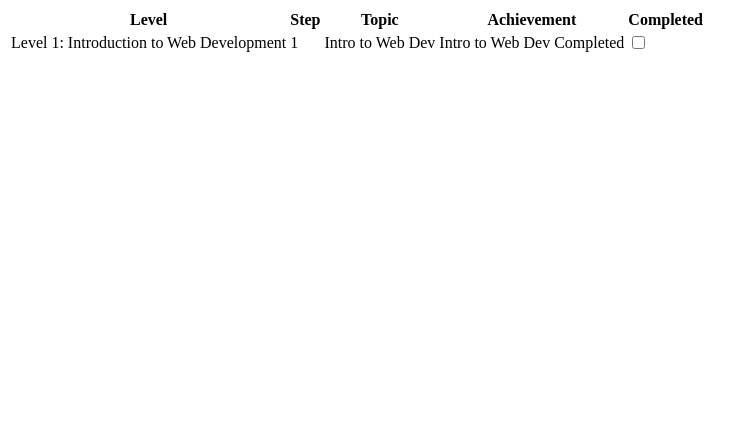
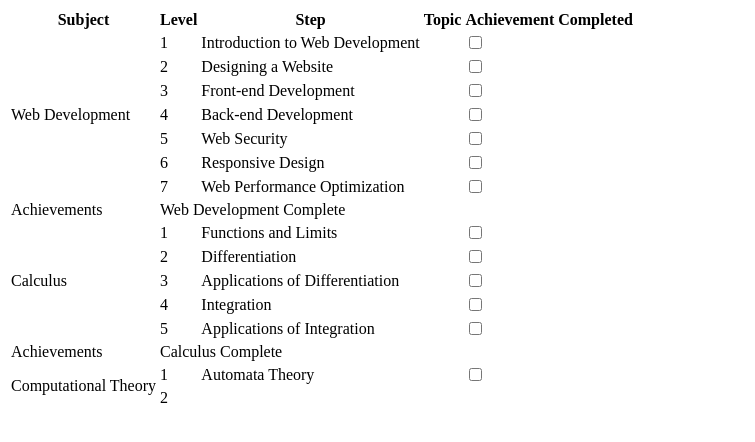
Before and after one commit to TeSingleton/WD_Game_TaskList, a plain HTML site: page index.html in a window 1280 px wide. Shown: the whole page, without its empty margins (0-755 px from the left). Drawn offline with Linux system fonts and the light colour scheme.

Commit message:
updated table

```diff
--- a/index.html
+++ b/index.html
@@ -1,15 +1,16 @@
 <!DOCTYPE html>
 <html lang="en">
 <head>
-    <meta charset="UTF-8" />
-    <meta http-equiv="X-UA-Compatible" content="IE=edge" />
-    <meta name="viewport" content="width=device-width, initial-scale=1.0" />
+    <meta charset="UTF-8">
+    <meta http-equiv="X-UA-Compatible" content="IE=edge">
+    <meta name="viewport" content="width=device-width, initial-scale=1.0">
     <title>Document</title>
 </head>
 <body>
     <table>
         <thead>
           <tr>
+            <th>Subject</th>
             <th>Level</th>
             <th>Step</th>
             <th>Topic</th>
@@ -19,13 +20,97 @@
         </thead>
         <tbody>
           <tr>
-            <td rowspan="8">Level 1: Introduction to Web Development</td>
+            <td rowspan="7">Web Development</td>
             <td>1</td>
-            <td>Intro to Web Dev </td>
-            <td>Intro to Web Dev Completed</td>
-            <td><input type="checkbox" name="level1" id="L1"></td>
+            <td>Introduction to Web Development</td>
+            <td></td>
+            <td><input type="checkbox"></td>
           </tr>
-      </tbody>
-    </table>
+          <tr>
+            <td>2</td>
+            <td>Designing a Website</td>
+            <td></td>
+            <td><input type="checkbox"></td>
+          </tr>
+          <tr>
+            <td>3</td>
+            <td>Front-end Development</td>
+            <td></td>
+            <td><input type="checkbox"></td>
+          </tr>
+          <tr>
+            <td>4</td>
+            <td>Back-end Development</td>
+            <td></td>
+            <td><input type="checkbox"></td>
+          </tr>
+          <tr>
+            <td>5</td>
+            <td>Web Security</td>
+            <td></td>
+            <td><input type="checkbox"></td>
+          </tr>
+          <tr>
+            <td>6</td>
+            <td>Responsive Design</td>
+            <td></td>
+            <td><input type="checkbox"></td>
+          </tr>
+          <tr>
+            <td>7</td>
+            <td>Web Performance Optimization</td>
+            <td></td>
+            <td><input type="checkbox"></td>
+          </tr>
+          <tr>
+            <td>Achievements</td>
+            <td colspan="5">Web Development Complete</td>
+          </tr>
+          <tr>
+            <td rowspan="5">Calculus</td>
+            <td>1</td>
+            <td>Functions and Limits</td>
+            <td></td>
+            <td><input type="checkbox"></td>
+          </tr>
+          <tr>
+            <td>2</td>
+            <td>Differentiation</td>
+            <td></td>
+            <td><input type="checkbox"></td>
+          </tr>
+          <tr>
+            <td>3</td>
+            <td>Applications of Differentiation</td>
+            <td></td>
+            <td><input type="checkbox"></td>
+          </tr>
+          <tr>
+            <td>4</td>
+            <td>Integration</td>
+            <td></td>
+            <td><input type="checkbox"></td>
+          </tr>
+          <tr>
+            <td>5</td>
+            <td>Applications of Integration</td>
+            <td></td>
+            <td><input type="checkbox"></td>
+          </tr>
+          <tr>
+            <td>Achievements</td>
+            <td colspan="5">Calculus Complete</td>
+          </tr>
+          <tr>
+            <td rowspan="5">Computational Theory</td>
+            <td>1</td>
+            <td>Automata Theory</td>
+            <td></td>
+            <td><input type="checkbox"></td>
+          </tr>
+          <tr>
+            <td>2</td>
+
+
 </body>
 </html>
```
Lines whose indentation alone changed are shown as unchanged.
